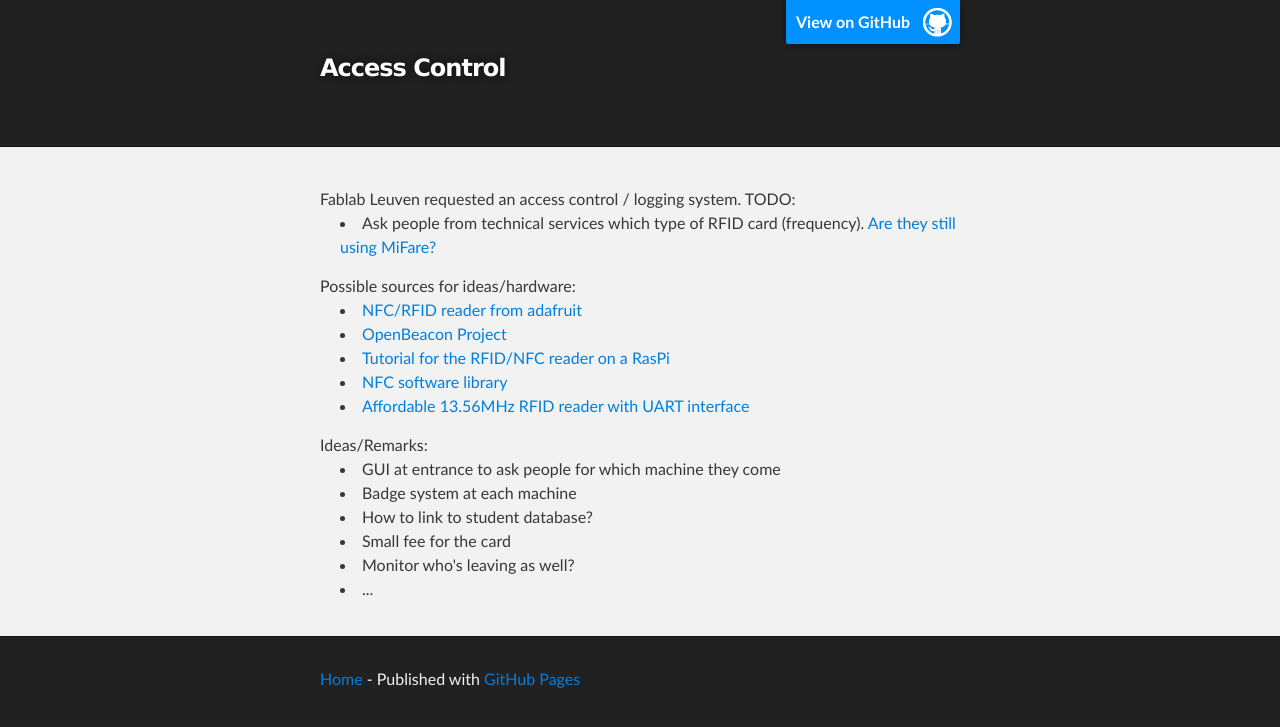
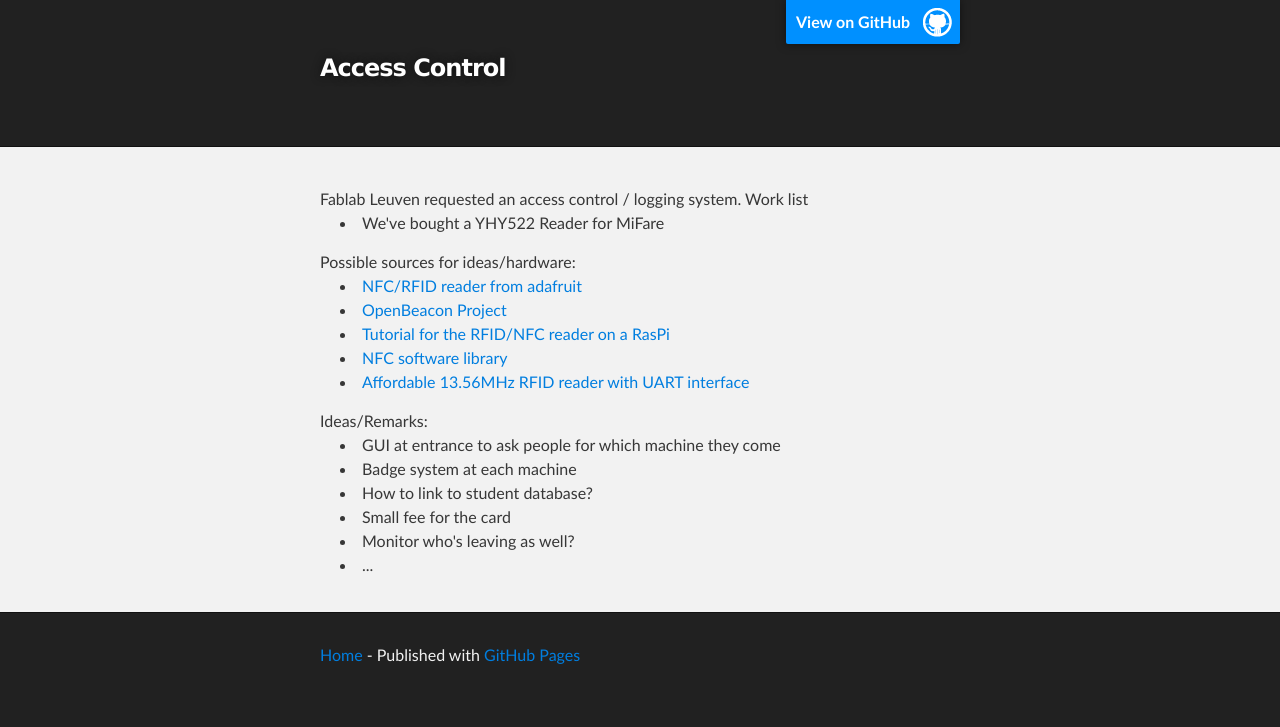
Before and after one commit to area3001/area3001.github.io, a Jekyll site: the page built from projects/access_control/index.html, in a window 1280 px wide. Shown: the top 727 px of the page. Built offline with Jekyll 4.4.1, drawn with Linux system fonts in a browser that asks for light colours; Markdown is read by kramdown in place of the engine named in the settings.

Commit message:
Update index.html

```diff
--- a/projects/access_control/index.html
+++ b/projects/access_control/index.html
@@ -7,9 +7,9 @@ categories: projects
 
 Fablab Leuven requested an access control / logging system.
 
-TODO:
+Work list
 <UL>
-  <LI>Ask people from technical services which type of RFID card (frequency). <a href="http://datanews.knack.be/ict/nieuws/associatie-ku-leuven-bestelt-personeelskaarten-met-onveilige-mifare-chip/article-1194718326522.htm">Are they still using MiFare?</a></LI>
+  <LI>We've bought a YHY522 Reader for MiFare</LI>
 </UL>
 
 Possible sources for ideas/hardware:
```
